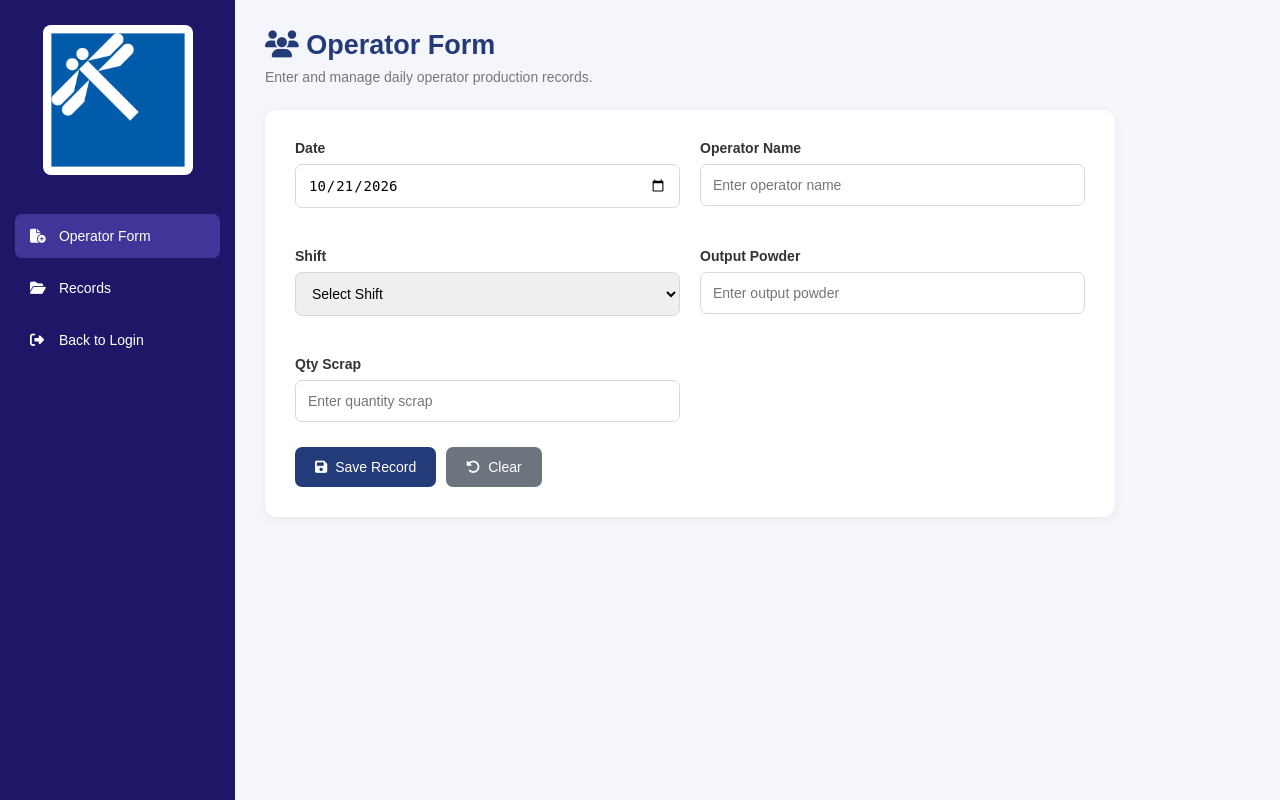
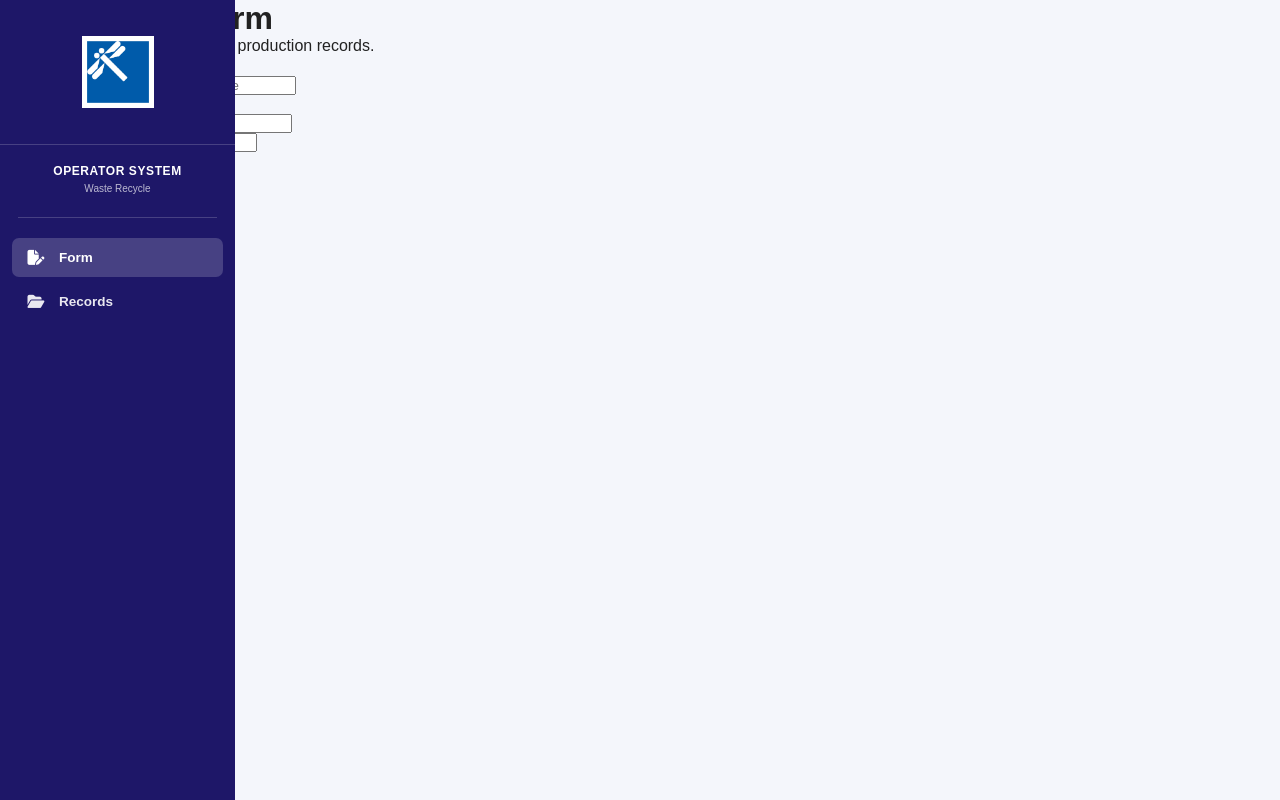
Before and after one commit to diniecah2105-collab/waste_recycle, a PHP site: page /operator/form.php in a window 1280 px wide. Run offline with PHP 8.4, Linux system fonts and the light colour scheme.

Commit message:
sidebar form

```diff
--- a/admin/operator_record.php
+++ b/admin/operator_record.php
@@ -771,8 +771,8 @@
                                 <td class="action-cell">
 
                                     <!-- EDIT: KEKAL GUNA form.php -->
-                                    <a
-                                        href="form.php?edit_id=<?= (int)$row['id'] ?>"
+                                    <<a
+                                        href="../operator/edit.php?id=<?= (int)$row['id'] ?>"
                                         class="edit-btn"
                                     >
                                         <i class="fa-solid fa-pen-to-square"></i>
--- a/operator/form.php
+++ b/operator/form.php
@@ -164,216 +164,202 @@
     color: #222;
 }
 
+/* SIDEBAR */
 .sidebar {
     width: 235px;
-    height: 100vh;
+    min-height: 100vh;
     background: #1e1768;
     color: white;
     position: fixed;
+    left: 0;
     top: 0;
-    left: 0;
-    padding: 25px 15px;
+    bottom: 0;
+    flex-shrink: 0;
+    overflow-y: auto;
 }
 
-.logo {
-    text-align: center;
-    margin-bottom: 35px;
+/* LOGO AREA */
+.logo-area {
+    height: 145px;
+    display: flex;
+    align-items: center;
+    justify-content: center;
+    padding: 15px;
+    border-bottom: 1px solid rgba(255,255,255,0.18);
 }
 
-.logo img {
-    width: 150px;
-    max-width: 100%;
-    background: white;
-    padding: 8px;
-    border-radius: 8px;
+.logo-area img {
+    width: 72px;
+    height: 72px;
+    object-fit: contain;
+    background: #fff;
+    padding: 5px;
+    display: block;
 }
 
-.sidebar a {
-    display: block;
-    color: white;
-    text-decoration: none;
-    padding: 14px 15px;
-    margin-bottom: 8px;
-    border-radius: 7px;
-    font-size: 14px;
+/* SIDEBAR TITLE */
+.sidebar-title {
+    text-align: center;
+    padding: 18px 10px 5px;
 }
 
-.sidebar a:hover,
-.sidebar a.active {
-    background: #40369a;
+.sidebar-title h2 {
+    font-size: 12px;
+    font-weight: 700;
+    letter-spacing: 0.6px;
+    line-height: 1.4;
 }
 
-.sidebar a i {
-    width: 25px;
+.sidebar-title p {
+    font-size: 10px;
+    color: rgba(255,255,255,0.70);
+    margin-top: 3px;
 }
 
-.main {
-    margin-left: 235px;
-    padding: 30px;
+.sidebar-line {
+    height: 1px;
+    background: rgba(255,255,255,0.18);
+    margin: 18px 18px 20px;
 }
 
-.page-title {
-    color: #243b7a;
-    font-size: 27px;
-    margin-bottom: 8px;
+/* MENU */
+.menu {
+    padding: 0 12px;
+    display: flex;
+    flex-direction: column;
+    gap: 5px;
 }
 
-.subtitle {
-    color: #777;
-    margin-bottom: 25px;
-    font-size: 14px;
+.menu a {
+    display: flex;
+    align-items: center;
+    gap: 13px;
+    width: 100%;
+    padding: 12px 14px;
+    color: rgba(255,255,255,0.90);
+    text-decoration: none;
+    border-radius: 7px;
+    font-size: 13.5px;
+    font-weight: 600;
+    transition: 0.2s;
 }
 
-.form-card {
-    background: white;
-    max-width: 850px;
-    padding: 30px;
-    border-radius: 12px;
-    box-shadow: 0 2px 10px rgba(0,0,0,.06);
+.menu a i {
+    width: 20px;
+    text-align: center;
+    font-size: 15px;
 }
 
-.form-grid {
-    display: grid;
-    grid-template-columns: 1fr 1fr;
-    gap: 20px;
+.menu a:hover {
+    background: rgba(255,255,255,0.10);
+    color: #fff;
 }
 
-.form-group {
-    margin-bottom: 20px;
+.menu a.active {
+    background: rgba(255,255,255,0.18);
+    color: #fff;
 }
 
-.form-group label {
-    display: block;
-    margin-bottom: 8px;
-    font-size: 14px;
-    font-weight: bold;
-    color: #333;
+/* RIGHT SIDE */
+.right-side {
+    flex: 1;
+    min-width: 0;
+    margin-left: 235px;
+    display: flex;
+    flex-direction: column;
 }
 
-.form-group input,
-.form-group select {
-    width: 100%;
-    padding: 12px;
-    border: 1px solid #d5d9e4;
-    border-radius: 7px;
-    font-size: 14px;
+/* RESPONSIVE */
+@media (max-width: 900px) {
+    .sidebar {
+        width: 210px;
     }
 
-.form-group input:focus,
-.form-group select:focus {
-    outline: none;
-    border-color: #2f4da0;
+    .right-side {
+        margin-left: 210px;
+    }
 }
 
-.actions {
-    display: flex;
-    gap: 10px;
-    margin-top: 5px;
+@media (max-width: 700px) {
+    .sidebar {
+        width: 70px;
     }
 
-.btn {
-    border: none;
-    padding: 12px 20px;
-    border-radius: 7px;
-    color: white;
-    text-decoration: none;
-    cursor: pointer;
-    font-size: 14px;
-    display: inline-flex;
-    gap: 8px;
-    align-items: center;
-    justify-content: center;
+    .right-side {
+        margin-left: 70px;
     }
 
-.btn-save {
-    background: #243b7a;
+    .logo-area {
+        height: 100px;
     }
 
-.btn-save:hover {
-    background: #2f4da0;
+    .logo-area img {
+        width: 48px;
+        height: 48px;
     }
 
-.btn-reset {
-    background: #6c757d;
+    .sidebar-title,
+    .sidebar-line {
+        display: none;
     }
 
-.alert {
-    padding: 13px;
-    margin-bottom: 20px;
-    border-radius: 7px;
-    font-size: 14px;
+    .menu {
+        padding: 15px 10px;
     }
 
-.success {
-    background: #d9f7e3;
-    color: #176b35;
+    .menu a {
+        justify-content: center;
+        padding: 12px 5px;
     }
 
-.error {
-    background: #ffe5e5;
-    color: #b42323;
+    .menu a span {
+        display: none;
     }
 
-@media(max-width: 800px) {
-    .sidebar {
-        width: 70px;
-        padding: 20px 8px;
+    .menu a i {
+        width: auto;
+        font-size: 18px;
+    }
 }
 
-    .logo img {
-        width: 48px;
-    }
-
-    .sidebar a {
-        text-align: center;
-        padding: 14px 5px;
-        font-size: 0;
-    }
-
-    .sidebar a i {
-        font-size: 18px;
-        width: auto;
-    }
-
-    .main {
-        margin-left: 70px;
-        padding: 18px;
-    }
-
-    .form-grid {
-        grid-template-columns: 1fr;
-        gap: 0;
-    }
-
-    .form-card {
-        padding: 20px;
-    }
-}
 </style>
 </head>
 
 <body>
 
+<!-- SIDEBAR -->
 <div class="sidebar">
-    <div class="logo">
-        <img src="../img/LogoNichias.jpg" alt="Nichias Logo">
+
+    <div class="logo-area">
+        <img
+            src="../img/LogoNichias.jpg"
+            alt="NICHIAS Logo"
+        >
     </div>
 
+    <div class="sidebar-title">
+        <h2>OPERATOR SYSTEM</h2>
+        <p>Waste Recycle</p>
+    </div>
+
+    <div class="sidebar-line"></div>
+
+    <div class="menu">
+
         <a href="form.php" class="active">
-        <i class="fa-solid fa-file-circle-plus"></i>
-        Operator Form
+            <i class="fa-solid fa-file-pen"></i>
+            <span>Form</span>
         </a>
 
         <a href="record.php">
             <i class="fa-solid fa-folder-open"></i>
-        Records
+            <span>Records</span>
         </a>
 
-    <a href="../login.php">
-        <i class="fa-solid fa-right-from-bracket"></i>
-        Back to Login
-    </a>
     </div>
+
+</div>
+
 
 <div class="main">
 
```
Lines whose indentation alone changed are shown as unchanged.
